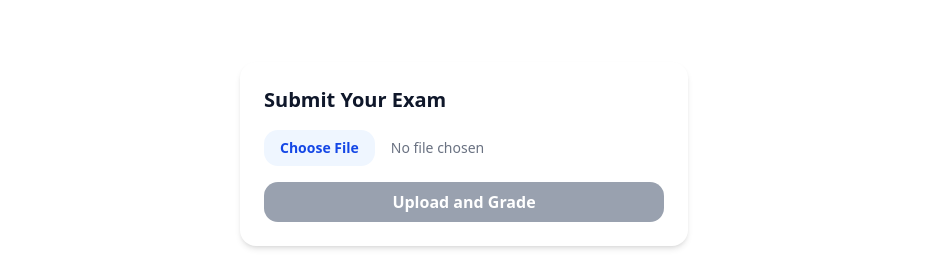
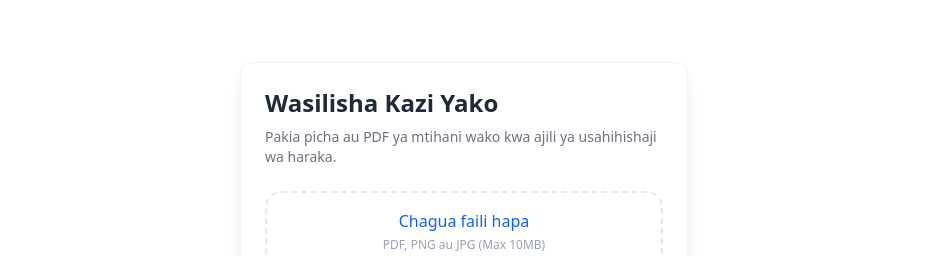
Before and after one commit to aislesenn-blip/unimondays, a Next.js app: page /student in a window 1280 px wide. Shown: the part 685-941 px from the top of the page, without its empty margins (176-1103 px from the left). Built offline with nearby package versions, Linux system fonts and the light colour scheme; no server answers.

Commit message:
Update SubmissionDrawer.tsx

```diff
--- a/src/components/student/SubmissionDrawer.tsx
+++ b/src/components/student/SubmissionDrawer.tsx
@@ -8,13 +8,18 @@ import {
     extractStudentExamsClient,
     normalizeQuestionId
 } from "@/lib/ai/client-engine";
-import { uploadToSupabaseClient } from "@/lib/storage/client-upload"; // HAKIKISHA HILI FAILI LIPO
+
+// REKEBISHO: Tumetumia path sahihi ya @/lib/supabase-client kama inavyoonekana kwenye GitHub yako
+import { uploadToSupabaseClient } from "@/lib/supabase-client";
 
 interface SubmissionDrawerProps {
     workSessionId: string;
 }
 
-// THE FIX: "export function" badala ya "export default function"
+/**
+ * L9 Submission Engine - Student Side
+ * Inashughulikia: Multi-modal extraction, file upload, na server-side grading trigger.
+ */
 export function SubmissionDrawer({ workSessionId }: SubmissionDrawerProps) {
     const [selectedFile, setSelectedFile] = useState<File | null>(null);
     const [loadingState, setLoadingState] = useState<"idle" | "extracting" | "uploading" | "success" | "error">("idle");
@@ -30,6 +35,7 @@ export function SubmissionDrawer({ workSessionId }: SubmissionDrawerProps) {
         setLoadingState("extracting");
 
         try {
+            // 1. Convert Student File (PDF/Image) to Base64 Images kwa ajili ya Vision API
             let base64Images: string[] = [];
             if (selectedFile.type === 'application/pdf') {
                 base64Images = await convertPdfToImagesClient(selectedFile);
@@ -37,24 +43,30 @@ export function SubmissionDrawer({ workSessionId }: SubmissionDrawerProps) {
                 base64Images.push(await fileToBase64(selectedFile));
             }
 
+            // 2. Fetch IDs za maswali kutoka kwenye Rubric (Marking Scheme)
             const rubricItemsRes = await fetch(`/api/work-sessions/${workSessionId}`);
-            if (!rubricItemsRes.ok) throw new Error("Failed to fetch work session data");
+            if (!rubricItemsRes.ok) throw new Error("Mawasiliano na server yamefeli");
             const rubricData = await rubricItemsRes.json();
 
             const rawTargetQuestions = (rubricData.rubricData || JSON.parse(rubricData.rubricText || "[]")).map((i: any) => i.qId || i.questionId);
+
+            // Hakikisha IDs zote ziko normalized (mfano: "1a" badala ya "1(a)")
             const targetQuestions = rawTargetQuestions.map((id: string) => normalizeQuestionId(id));
 
+            // 3. Client-Side AI Semantic Extraction (Vision Task)
             const apiKey = await getClientGeminiKey();
             const extractedMap = await extractStudentExamsClient(base64Images, targetQuestions, apiKey);
 
             setLoadingState("uploading");
 
+            // 4. Upload faili halisi kwenda Supabase Storage kwa kutumia helper yako sahihi
             const filePath = await uploadToSupabaseClient(
                 selectedFile,
                 "exam_pdfs",
                 `submissions/${Date.now()}_${selectedFile.name}`
             );
 
+            // 5. Tuma JSON Map iliyofanyiwa extraction kwenda kwenye API ya Grading
             const res = await fetch("/api/student/upload", {
                 method: "POST",
                 headers: { "Content-Type": "application/json" },
@@ -65,35 +77,54 @@ export function SubmissionDrawer({ workSessionId }: SubmissionDrawerProps) {
                 }),
             });
 
-            if (!res.ok) throw new Error("Backend upload failed");
+            if (!res.ok) throw new Error("Imeshindikana kusave submission");
             setLoadingState("success");
 
         } catch (err) {
-            console.error("Submission processing failed:", err);
+            console.error("Critical Failure katika Submission Engine:", err);
             setLoadingState("error");
         }
     };
 
     return (
-        <div className="p-6 bg-white rounded-lg shadow-md max-w-md mx-auto mt-10">
-            <h2 className="text-xl font-bold mb-4">Submit Your Exam</h2>
+        <div className="p-6 bg-white rounded-xl shadow-lg border border-gray-100 max-w-md mx-auto mt-10">
+            <h2 className="text-2xl font-bold text-gray-800 mb-2">Wasilisha Kazi Yako</h2>
+            <p className="text-gray-500 text-sm mb-6">Pakia picha au PDF ya mtihani wako kwa ajili ya usahihishaji wa haraka.</p>
+
+            <div className="space-y-4">
+                <div className="relative border-2 border-dashed border-gray-200 rounded-lg p-4 hover:border-blue-400 transition-colors">
                     <input
                         type="file"
                         accept="application/pdf,image/*"
                         onChange={handleFileChange}
-                className="mb-4 block w-full text-sm text-gray-500 file:mr-4 file:py-2 file:px-4 file:rounded-md file:border-0 file:text-sm file:font-semibold file:bg-blue-50 file:text-blue-700 hover:file:bg-blue-100"
+                        className="absolute inset-0 w-full h-full opacity-0 cursor-pointer"
                     />
+                    <div className="text-center">
+                        <span className="text-blue-600 font-medium">
+                            {selectedFile ? selectedFile.name : "Chagua faili hapa"}
+                        </span>
+                        <p className="text-xs text-gray-400 mt-1">PDF, PNG au JPG (Max 10MB)</p>
+                    </div>
+                </div>
+
                 <button
                     onClick={handleUploadClick}
                     disabled={!selectedFile || loadingState === "extracting" || loadingState === "uploading"}
-                className="w-full bg-blue-600 text-white font-semibold py-2 px-4 rounded-md disabled:bg-gray-400"
+                    className="w-full bg-blue-600 hover:bg-blue-700 text-white font-semibold py-3 px-4 rounded-lg shadow-sm disabled:bg-gray-300 disabled:cursor-not-allowed transition-all"
                 >
-                {loadingState === "idle" && "Upload and Grade"}
-                {loadingState === "extracting" && "Analyzing Document..."}
-                {loadingState === "uploading" && "Submitting..."}
-                {loadingState === "success" && "Submission Complete!"}
-                {loadingState === "error" && "Upload Failed. Try Again."}
+                    {loadingState === "idle" && "Anza Usahihishaji"}
+                    {loadingState === "extracting" && "AI Inachambua Karatasi..."}
+                    {loadingState === "uploading" && "Inatuma Kazi Server..."}
+                    {loadingState === "success" && "Kazi Imepokelewa!"}
+                    {loadingState === "error" && "Jaribu Tena Kidogo"}
                 </button>
+
+                {loadingState === "success" && (
+                    <div className="bg-green-50 text-green-700 p-3 rounded-md text-sm text-center animate-pulse">
+                        Tayari! Matokeo yako yanatengenezwa.
+                    </div>
+                )}
+            </div>
         </div>
     );
 }
```
Lines whose indentation alone changed are shown as unchanged.
